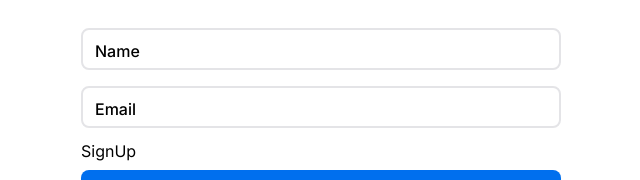
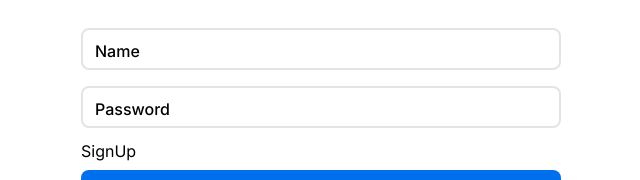
Before and after one commit to Papunidze/currency-exchange-system, a Next.js app: page /signin in a window 1280 px wide. Shown: the top 180 px of the page, without its empty margins (319-959 px from the left). Built offline with nearby package versions, Linux system fonts and the light colour scheme.

Commit message:
feat: update-scheme

```diff
--- a/app/signin/page.tsx
+++ b/app/signin/page.tsx
@@ -1,27 +1,16 @@
 "use client";
 
 import Form from "ui/form";
+import { signScheme } from "./scheme";
 
-import { z } from "zod";
-
-const formSchema = z.object({
-  name: z.string().min(1, { message: "Name is required" }),
-  email: z.string().email({ message: "Invalid email address" }),
-});
 export default function Page() {
-  interface FormData {
-    name: string;
-    email: string;
-  }
-
-  const handleFormSubmit = (data: FormData) => {
+  const handleFormSubmit = (data: unknown) => {
     console.log(data);
   };
 
   return (
     <Form
-      schema={formSchema}
-      initialValues={{ name: "", email: "" }}
+      schema={signScheme}
       onSubmit={handleFormSubmit}
       submitButtonLabel="Sign In"
     >
--- /dev/null
+++ b/app/signin/scheme.ts
@@ -0,0 +1,36 @@
+export interface FormItem {
+  name: string;
+  type: string;
+  label: string;
+  invalid?: string;
+  placeholder: string;
+  icon?: string;
+  validators?: Record<string, string | boolean | RegExp>;
+}
+
+export const signScheme: FormItem[] = [
+  {
+    name: "name",
+    type: "text",
+    label: "Name",
+    placeholder: "Enter your name",
+    invalid: "Please enter a valid name",
+    validators: {
+      required: true,
+      minlenght: /^\w{3, }/,
+      maxlenght: /^\w{1, 30}/,
+    },
+  },
+  {
+    name: "password",
+    type: "password",
+    label: "Password",
+    placeholder: "Enter your Password",
+    invalid: "Please enter a valid Password",
+    validators: {
+      required: true,
+      minlenght: /^\w{3, }/,
+      maxlenght: /^\w{1, 30}/,
+    },
+  },
+];
--- a/package.json
+++ b/package.json
@@ -15,8 +15,7 @@
     "@testing-library/user-event": "^14.6.1",
     "next": "15.1.7",
     "react": "^19.0.0",
-    "react-dom": "^19.0.0",
-    "zod": "^3.24.2"
+    "react-dom": "^19.0.0"
   },
   "devDependencies": {
     "@commitlint/cli": "^18.4.1",
--- a/shared/ui/form/form.tsx
+++ b/shared/ui/form/form.tsx
@@ -1,18 +1,17 @@
 "use client";
 
 import { ReactNode, useState } from "react";
-import { z, ZodError } from "zod";
 import Button from "ui/button";
 import { ButtonVariant } from "ui/button/button";
 import FormControl from "./form-controls";
 import styles from "./form.module.scss";
+import { FormItem } from "app/signin/scheme";
 
 export interface FormProps<T> {
   submitButtonLabel?: string;
   submitButtonProps?: React.ButtonHTMLAttributes<HTMLButtonElement>;
   btnStyle?: ButtonVariant;
-  schema: z.ZodSchema<T>;
-  initialValues: T;
+  schema: FormItem[];
   onSubmit: (data: T) => void;
   isLoading?: boolean;
   children?: ReactNode;
@@ -23,14 +22,13 @@ const Form = <T,>({
   submitButtonProps,
   btnStyle = "btn-primary",
   schema,
-  initialValues,
   onSubmit,
   isLoading,
   children,
   ...props
 }: FormProps<T>) => {
-  const [formData, setFormData] = useState<T>(initialValues);
-  const [errors, setErrors] = useState<{ [key: string]: string }>({});
+  const [formData, setFormData] = useState<T>(() => ({} as T));
+  const [errors, setErrors] = useState<Record<string, string>>({});
 
   const handleChange = (e: React.ChangeEvent<HTMLInputElement>) => {
     setFormData({ ...formData, [e.target.name]: e.target.value });
@@ -38,32 +36,45 @@ const Form = <T,>({
 
   const handleSubmit = async (e: React.FormEvent) => {
     e.preventDefault();
+    setErrors({});
+    const form = new FormData(e.currentTarget as HTMLFormElement);
+    schema.forEach((control) => {
+      const value = form.get(control.name);
+      if (!value && control.validators?.required) {
+        setErrors((prev) => ({
+          ...prev,
+          [control.name]: `${control.label} is required.`,
+        }));
+        return;
+      }
+      for (const validator in control.validators) {
+        if (validator === "required") continue;
+        const regex = control.validators[validator] as RegExp;
+        if (!regex.test(value as string)) {
+          setErrors((prev) => ({
+            ...prev,
+            [control.name]: control.invalid || "Invalid value",
+          }));
+          return;
+        }
+      }
+    });
+    console.log(errors);
+    if (Object.keys(errors).length) return;
+    onSubmit(formData);
+  };
 
-    try {
-      await schema.parseAsync(formData);
-      setErrors({});
-      onSubmit(formData);
-    } catch (err) {
-      if (err instanceof ZodError) {
-        const newErrors: { [key: string]: string } = {};
-        err.errors.forEach((error) => {
-          newErrors[error.path[0]] = error.message;
-        });
-        setErrors(newErrors);
-      }
-    }
-  };
   return (
     <form {...props} onSubmit={handleSubmit} className={styles.form}>
       <div className={styles.form__container}>
-        {Object.keys(formData as object).map((element) => (
+        {schema.map((element) => (
           <FormControl
-            key={element}
-            label={element}
-            name={element.toLowerCase()}
-            type="text"
+            key={element.name}
+            label={element.label}
+            name={element.name}
+            type={element.type}
             onChange={handleChange}
-            error={errors[element]}
+            error={errors[element.name]}
           />
         ))}
         {children}
```
Also changed, not shown: app/signin/action.tsx (+0 -7 lines), 1 other file (tests, documents, lock files or other folders).
